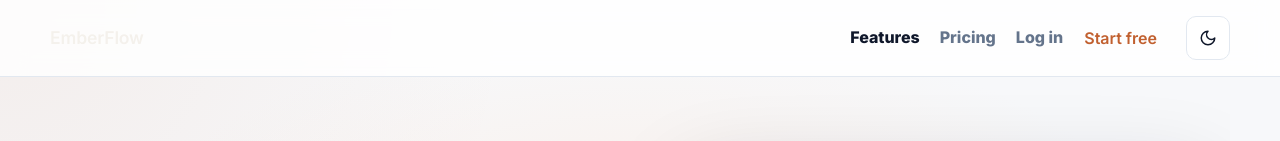
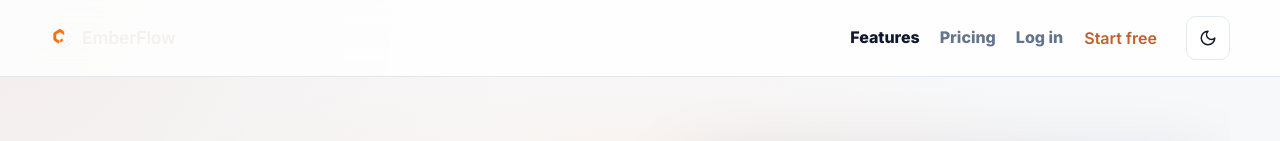
Before and after one commit to AyyanMahmood/Ember, a React (Vite) app in the folder emberflow/frontend/: page / in a window 1280 px wide. Shown: the top 141 px of the page. Built offline with nearby package versions, Linux system fonts and the light colour scheme; no server answers.

Commit message:
Anchor the logo in the marketing nav + footer too
The app now uses the hex mark everywhere; the marketing nav/footer still
showed a bare text wordmark. Added the mark before 'EmberFlow' in both so the
logo anchors the public site as well (uses the shared .brand-mark flex/gap).
Render-verified live.

```diff
--- a/emberflow/frontend/src/components/PublicLayout.jsx
+++ b/emberflow/frontend/src/components/PublicLayout.jsx
@@ -2,6 +2,7 @@ import { useEffect, useState } from 'react';
 import { Menu } from 'lucide-react';
 import { Link, Outlet, useLocation, useNavigate } from 'react-router-dom';
 import { Button } from './ui/Button.jsx';
+import { EmberLogo } from './ui/EmberLogo.jsx';
 import { ThemeToggle } from './ui/ThemeToggle.jsx';
 import { Drawer, DrawerFooter } from './ui/Modal.jsx';
 import { scrollToId } from '../utils/scroll.js';
@@ -68,6 +69,7 @@ export default function PublicLayout() {
       <header className="marketing-nav">
         <div className="marketing-nav__inner">
           <Link className="brand-mark" to="/">
+            <EmberLogo size={24} className="brand-mark__logo" alt="" />
             EmberFlow
           </Link>
           <nav className="marketing-nav__links" aria-label="Main">
@@ -132,7 +134,7 @@ export default function PublicLayout() {
       <footer className="marketing-footer">
         <div className="marketing-footer__grid">
           <div className="marketing-footer__brand">
-            <Link to="/" className="brand-mark">EmberFlow</Link>
+            <Link to="/" className="brand-mark"><EmberLogo size={22} className="brand-mark__logo" alt="" />EmberFlow</Link>
             <p>The finance workspace for independent professionals and small agencies.</p>
           </div>
           <div className="marketing-footer__col">
```
